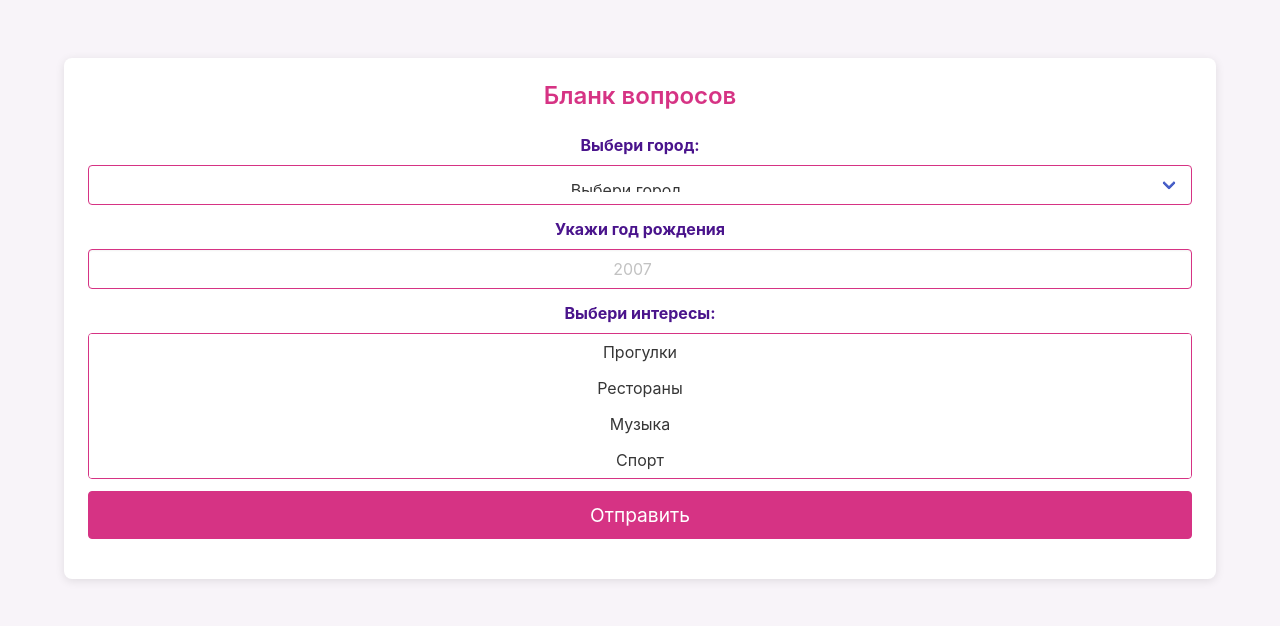
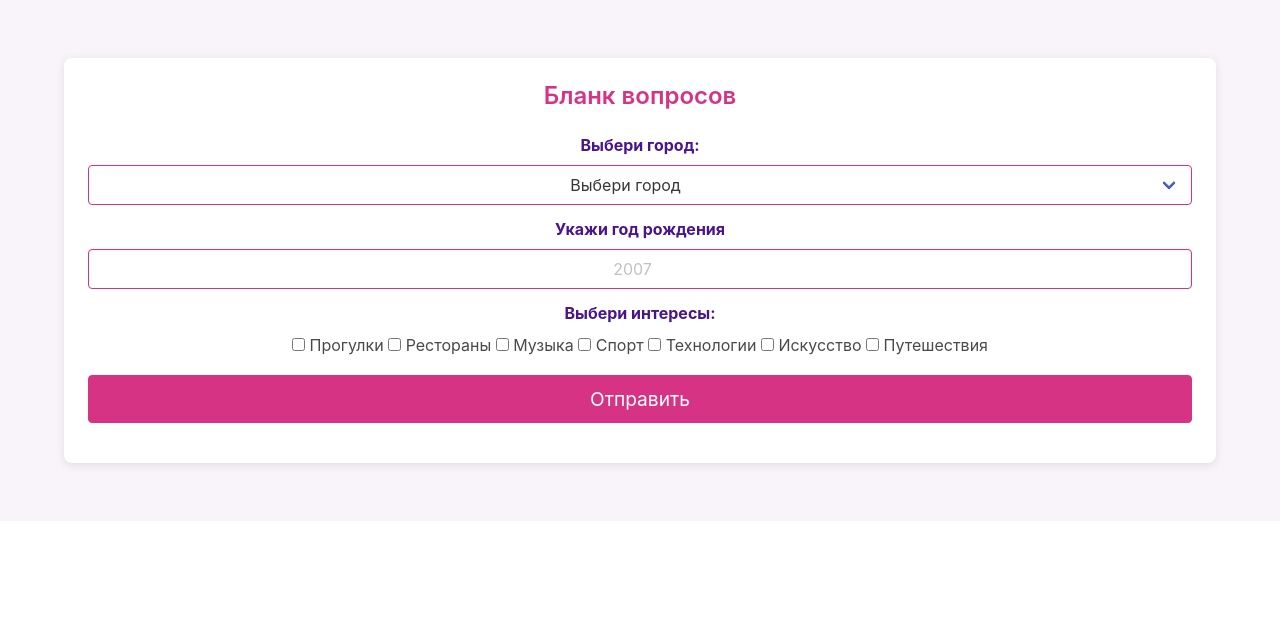
Before and after one commit to utkini/coop-page, a plain HTML site: page index.html in a window 1280 px wide. Drawn offline with nearby package versions, Linux system fonts and the light colour scheme; a script that the page names is missing.

Commit message:
Change select to checkbox

```diff
--- a/index.html
+++ b/index.html
@@ -68,12 +68,16 @@
         .input,
         .select select {
             font-size: 1rem;
-            padding: 0.75rem;
         }
 
         .button.is-link {
             font-size: 1.2rem;
             padding: 0.75rem;
+        }
+
+        .checkbox {
+            text-align: left;
+            margin-bottom: 0.5rem;
         }
     </style>
 </head>
@@ -111,16 +115,28 @@
                     <div class="field">
                         <label class="label" for="interests">Выбери интересы:</label>
                         <div class="control">
-                            <div class="select is-multiple is-fullwidth">
-                                <select id="interests" name="interests" multiple required>
-                                    <option value="walking">Прогулки</option>
-                                    <option value="restaurants">Рестораны</option>
-                                    <option value="music">Музыка</option>
-                                    <option value="sports">Спорт</option>
-                                    <option value="technology">Технологии</option>
-                                    <option value="art">Искусство</option>
-                                    <option value="travel">Путешествия</option>
-                                </select>
+                            <div id="interests" name="interests">
+                                <label class="checkbox">
+                                    <input type="checkbox" value="walking"> Прогулки
+                                </label>
+                                <label class="checkbox">
+                                    <input type="checkbox" value="restaurants"> Рестораны
+                                </label>
+                                <label class="checkbox">
+                                    <input type="checkbox" value="music"> Музыка
+                                </label>
+                                <label class="checkbox">
+                                    <input type="checkbox" value="sports"> Спорт
+                                </label>
+                                <label class="checkbox">
+                                    <input type="checkbox" value="technology"> Технологии
+                                </label>
+                                <label class="checkbox">
+                                    <input type="checkbox" value="art"> Искусство
+                                </label>
+                                <label class="checkbox">
+                                    <input type="checkbox" value="travel"> Путешествия
+                                </label>
                             </div>
                         </div>
                     </div>
@@ -144,10 +160,10 @@
         function submitForm() {
             const age = document.getElementById('age').value;
             const city = document.getElementById('city').value;
-            const interests = Array.from(document.getElementById('interests').selectedOptions).map(option => option.value);
+            const interests = Array.from(document.querySelectorAll('#interests input:checked')).map(checkbox => checkbox.value);
 
             if (!age || !city || interests.length === 0) {
-                alert("Please fill in all fields before submitting.");
+                alert("Пожалуйста, заполни все поля перед отправкой.");
                 return;
             }
 
```
